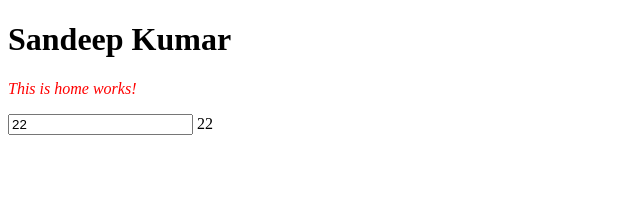
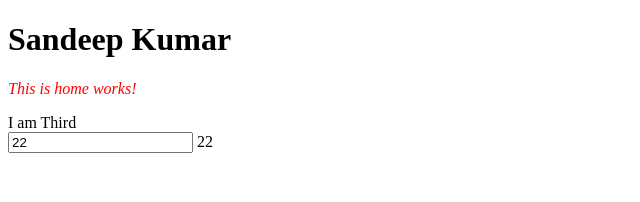
Before and after one commit to SandeepKumar377/angular-practice-WG, an Angular app: page / in a window 1280 px wide. Shown: the top 202 px of the page, without its empty margins (0-640 px from the left). Built offline with nearby package versions, Linux system fonts and the light colour scheme.

Commit message:
Ng-switch-directive

```diff
--- a/src/app/home/home.component.html
+++ b/src/app/home/home.component.html
@@ -1,4 +1,10 @@
 <p [style]="styleBind">This is home works!</p>
+<div [ngSwitch]="switchTest">
+  <div *ngSwitchCase="1">I am first</div>
+  <div *ngSwitchCase="2">I am Second</div>
+  <div *ngSwitchCase="3">I am Third</div>
+  <div *ngSwitchCase="4">I am Fourth</div>
+</div>
 <input type="text" value="22" #myText>
 {{myText.value}}
 <h1 [class]="myClass"> {{name}}</h1>
--- a/src/app/home/home.component.ts
+++ b/src/app/home/home.component.ts
@@ -6,6 +6,8 @@ import { Component } from '@angular/core';
   styleUrls: ['./home.component.css']
 })
 export class HomeComponent {
+
+  switchTest:number=3;
 
   myClass={'success':true, 'height24':false,'fontSize':this.increeseFont()};
   src='https://images.unsplash.com/photo-1453728013993-6d66e9c9123a?ixlib=rb-1.2.1&ixid=MnwxMjA3fDB8MHxzZWFyY2h8Mnx8bGVuc3xlbnwwfHwwfHw%3D&w=1000&q=80';
```
